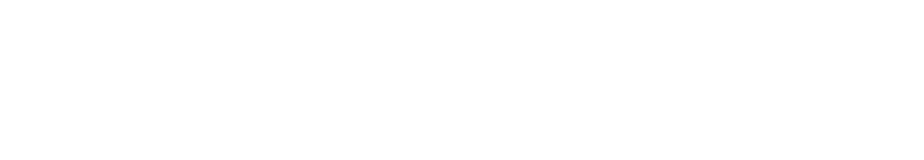
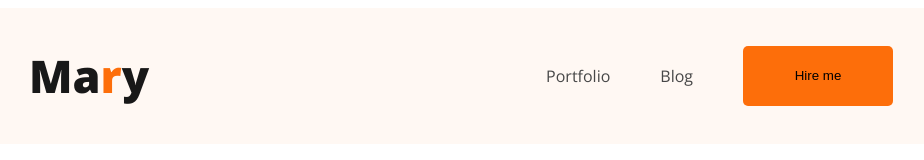
Before and after one commit to SazidBinMostafa/Developer-Portfolio, a plain HTML site: page index.html in a window 1280 px wide. Shown: the whole page, without its empty margins (179-1103 px from the left). Drawn offline with nearby package versions, Linux system fonts and the light colour scheme.

Commit message:
Navbar added

```diff
--- a/index.html
+++ b/index.html
@@ -4,10 +4,19 @@
     <meta charset="UTF-8">
     <meta name="viewport" content="width=device-width, initial-scale=1.0">
     <title>Developer Portfolio</title>
+
+    <link rel="stylesheet" href="styles/portfolio.css">
 </head>
 <body>
     <header>
-
+        <nav>
+            <h1 class="tittle">Ma<span class="primary">r</span>y</h1>
+            <ul class="nav-options">
+                <li>Portfolio</li>
+                <li>Blog</li>
+                <li><button class="btn-primary">Hire me</button></li>
+            </ul>
+        </nav>
     </header>
     <main>
 
--- /dev/null
+++ b/styles/portfolio.css
@@ -0,0 +1,50 @@
+/* Fonts */
+@import url('https://fonts.googleapis.com/css2?family=Open+Sans:wght@400;600;700;800&display=swap');
+
+/*  */
+body {
+    font-family: 'Open Sans', sans-serif;
+}
+header{
+    background: #FFF8F3;
+}
+nav {
+    display: flex;
+    justify-content: space-between;
+    margin: 0 200px;
+    align-items: center;
+}
+
+.nav-options {
+    display: flex;
+    align-items: center;
+}
+
+.nav-options li {
+    color: #474747;
+    text-decoration: none;
+    margin-left: 50px;
+}
+
+.nav-options {
+    list-style-type: none;
+
+}
+
+.tittle {
+    color: #181818;
+    font-size: 45px;
+    font-weight: 800;
+}
+
+.primary {
+    color: #FD6E0A;
+}
+
+.btn-primary {
+    width: 150px;
+    height: 60px;
+    border: none;
+    border-radius: 5px;
+    background: #FD6E0A;
+}
```
Also changed, not shown: images/developer.png (added), images/hardy.png (added), images/header_bg.png (added), images/icons/facebook.png (added), images/icons/insta.png (added), images/icons/js.png (added), images/icons/mongo.png (added), images/icons/nodejs.png (added), images/icons/react.png (added), images/icons/twitter.png (added).
